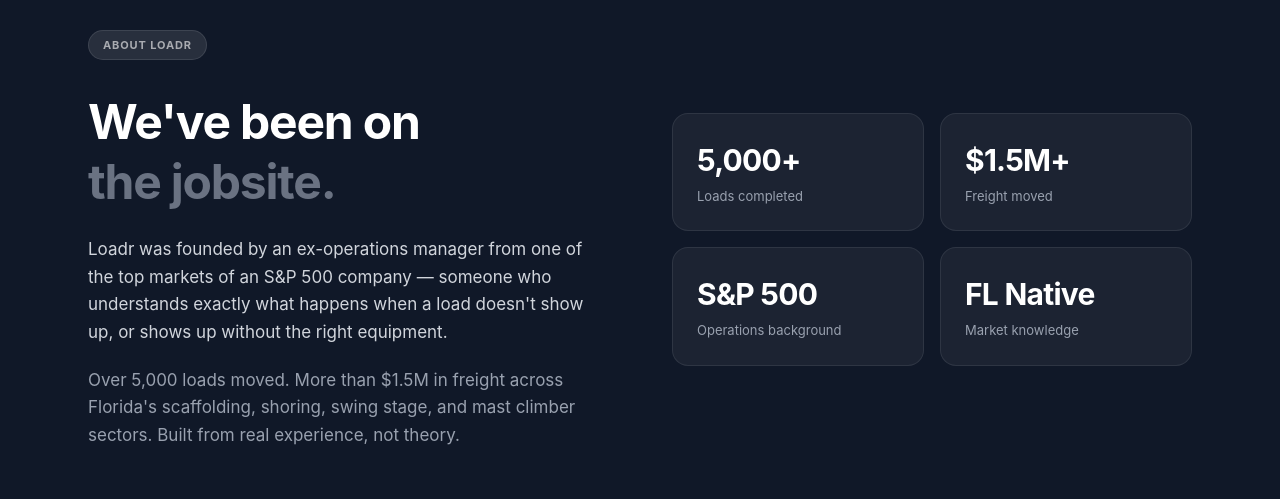
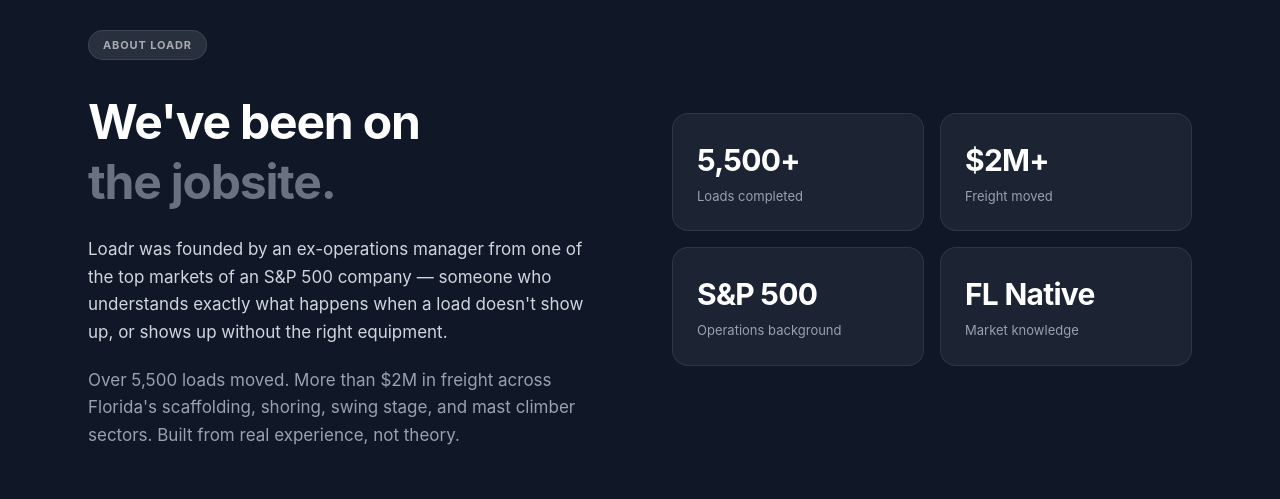
Before and after one commit to edgaremiliopr/Loadr2, a Next.js app: page / in a window 1280 px wide. Shown: the part 4500-4999 px from the top of the page. Built offline with nearby package versions, Linux system fonts and the light colour scheme.

Commit message:
Update About stats: 5,500+ loads and $2M+ in processed revenue

```diff
--- a/src/app/page.tsx
+++ b/src/app/page.tsx
@@ -458,8 +458,8 @@ function CoverageSection() {
 /* ─── Section: About ─────────────────────────────────────────── */
 
 const ABOUT_STATS = [
-  { value: "5,000+",  label: "Loads completed" },
-  { value: "$1.5M+",  label: "Freight moved" },
+  { value: "5,500+",  label: "Loads completed" },
+  { value: "$2M+",    label: "Freight moved" },
   { value: "S&P 500", label: "Operations background" },
   { value: "FL Native", label: "Market knowledge" },
 ];
@@ -481,7 +481,7 @@ function AboutSection() {
               load doesn&apos;t show up, or shows up without the right equipment.
             </p>
             <p className="text-[1.0625rem] text-gray-400 leading-relaxed">
-              Over 5,000 loads moved. More than $1.5M in freight across Florida&apos;s
+              Over 5,500 loads moved. More than $2M in freight across Florida&apos;s
               scaffolding, shoring, swing stage, and mast climber sectors.
               Built from real experience, not theory.
             </p>
```
